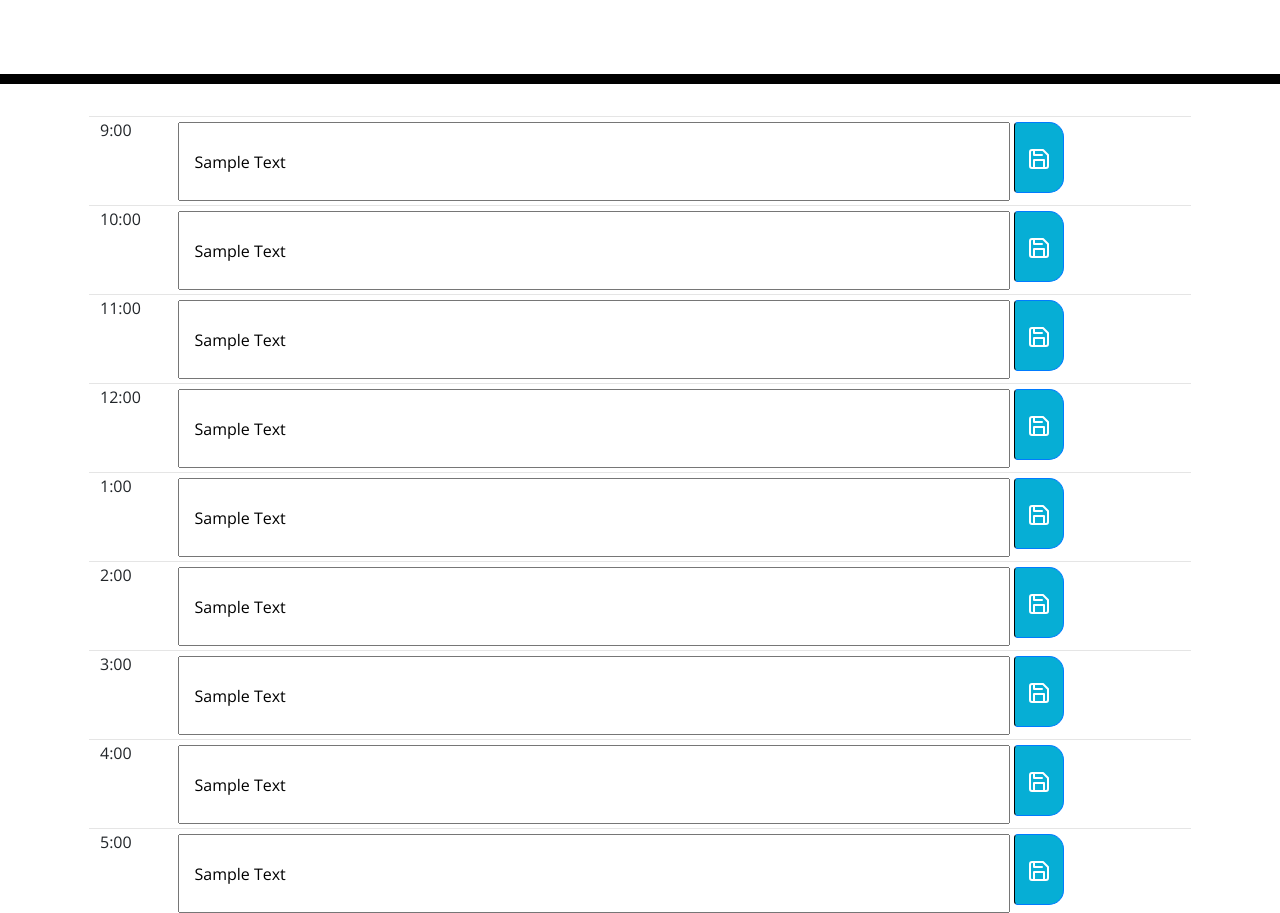
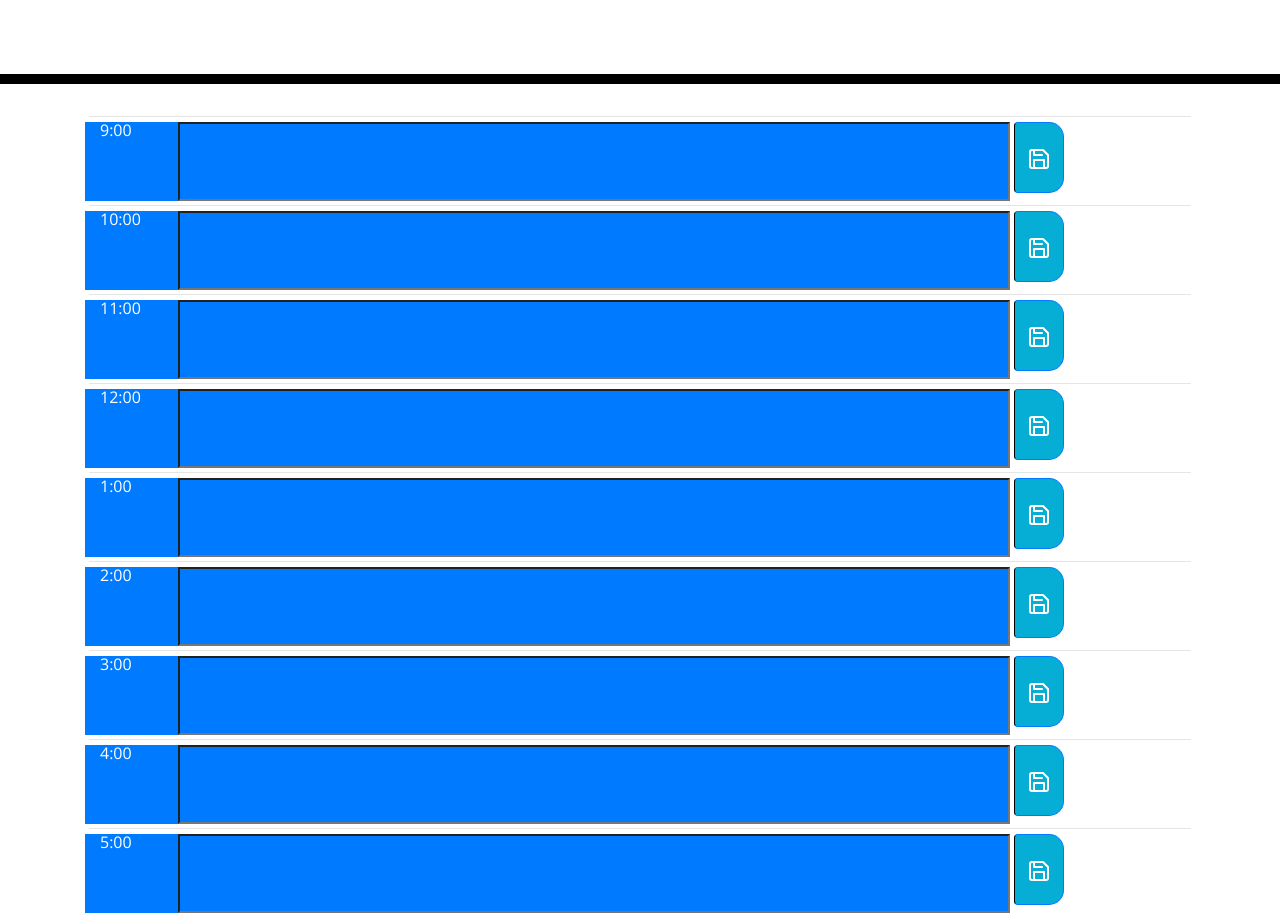
Before and after one commit to SeanWalmer/HW5-Day_Planner, a plain HTML site: page index.html in a window 1280 px wide. Shown: the part 220-1133 px from the top of the page. Drawn offline with nearby package versions, Linux system fonts and the light colour scheme.

Commit message:
Added the color render functionallity. commented out all debug console.logs. removed test folder. removed class read me. edited read me with brief overview.

```diff
--- a/index.html
+++ b/index.html
@@ -35,8 +35,8 @@
 
         <!-- 9:00 -->
         <div class="row m-0" id="nine">
-            <p class="col-sm-1 mb-0" value="9">9:00</p>
-            <input type="event" class="col-sm-9 mr-1 form" id="event1" value="Sample Text">
+            <p class="col-sm-1 mb-0 bg-primary" value="9">9:00</p>
+            <input type="event" class="col-sm-9 mr-1 form bg-primary" id="event1" value="">
             <button type="submit" class="btn btn-primary mb-2 saveBtn" id="button1"><svg xmlns="http://www.w3.org/2000/svg" width="24" height="24" viewBox="0 0 24 24" fill="none" stroke="currentColor" stroke-width="2" stroke-linecap="round" stroke-linejoin="round" class="feather feather-save"><path d="M19 21H5a2 2 0 0 1-2-2V5a2 2 0 0 1 2-2h11l5 5v11a2 2 0 0 1-2 2z"></path><polyline points="17 21 17 13 7 13 7 21"></polyline><polyline points="7 3 7 8 15 8"></polyline></svg></button>
         </div>
 
@@ -44,8 +44,8 @@
 
         <!-- 10:00 -->
         <div class="row m-0" id="ten">
-            <p class="col-md-1 mb-0">10:00</p>
-            <input type="event" class="col-md-9 mr-1 form" id="event2" value="Sample Text">
+            <p class="col-md-1 mb-0" value="10">10:00</p>
+            <input type="event" class="col-md-9 mr-1 form" id="event2" value="">
             <button type="submit" class="btn btn-primary mb-2 saveBtn" id="button2"><svg xmlns="http://www.w3.org/2000/svg" width="24" height="24" viewBox="0 0 24 24" fill="none" stroke="currentColor" stroke-width="2" stroke-linecap="round" stroke-linejoin="round" class="feather feather-save"><path d="M19 21H5a2 2 0 0 1-2-2V5a2 2 0 0 1 2-2h11l5 5v11a2 2 0 0 1-2 2z"></path><polyline points="17 21 17 13 7 13 7 21"></polyline><polyline points="7 3 7 8 15 8"></polyline></svg></button>
         </div>
 
@@ -53,8 +53,8 @@
 
         <!-- 11:00 -->
         <div class="row m-0" id="eleven">
-            <p class="col-md-1 mb-0">11:00</p>
-            <input type="event" class="col-md-9 mr-1 form" id="event3" value="Sample Text">
+            <p class="col-md-1 mb-0" value="11">11:00</p>
+            <input type="event" class="col-md-9 mr-1 form" id="event3" value="">
             <button type="submit" class="btn btn-primary mb-2 saveBtn" id="button3"><svg xmlns="http://www.w3.org/2000/svg" width="24" height="24" viewBox="0 0 24 24" fill="none" stroke="currentColor" stroke-width="2" stroke-linecap="round" stroke-linejoin="round" class="feather feather-save"><path d="M19 21H5a2 2 0 0 1-2-2V5a2 2 0 0 1 2-2h11l5 5v11a2 2 0 0 1-2 2z"></path><polyline points="17 21 17 13 7 13 7 21"></polyline><polyline points="7 3 7 8 15 8"></polyline></svg></button>
         </div>
 
@@ -62,8 +62,8 @@
 
         <!-- 12:00 -->
         <div class="row m-0" id="twelve">
-            <p class="col-md-1 mb-0">12:00</p>
-            <input type="event" class="col-md-9 mr-1 form" id="event4" value="Sample Text">
+            <p class="col-md-1 mb-0" value="12">12:00</p>
+            <input type="event" class="col-md-9 mr-1 form" id="event4" value="">
             <button type="submit" class="btn btn-primary mb-2 saveBtn" id="button4"><svg xmlns="http://www.w3.org/2000/svg" width="24" height="24" viewBox="0 0 24 24" fill="none" stroke="currentColor" stroke-width="2" stroke-linecap="round" stroke-linejoin="round" class="feather feather-save"><path d="M19 21H5a2 2 0 0 1-2-2V5a2 2 0 0 1 2-2h11l5 5v11a2 2 0 0 1-2 2z"></path><polyline points="17 21 17 13 7 13 7 21"></polyline><polyline points="7 3 7 8 15 8"></polyline></svg></button>
         </div>
 
@@ -71,8 +71,8 @@
 
         <!-- 1:00 -->
         <div class="row m-0" id="one">
-            <p class="col-md-1 mb-0">1:00</p>
-            <input type="event" class="col-md-9 mr-1 form" id="event5" value="Sample Text">
+            <p class="col-md-1 mb-0" value="13">1:00</p>
+            <input type="event" class="col-md-9 mr-1 form" id="event5" value="">
             <button type="submit" class="btn btn-primary mb-2 saveBtn" id="button5"><svg xmlns="http://www.w3.org/2000/svg" width="24" height="24" viewBox="0 0 24 24" fill="none" stroke="currentColor" stroke-width="2" stroke-linecap="round" stroke-linejoin="round" class="feather feather-save"><path d="M19 21H5a2 2 0 0 1-2-2V5a2 2 0 0 1 2-2h11l5 5v11a2 2 0 0 1-2 2z"></path><polyline points="17 21 17 13 7 13 7 21"></polyline><polyline points="7 3 7 8 15 8"></polyline></svg></button>
         </div>
 
@@ -80,8 +80,8 @@
 
         <!-- 2:00 -->
         <div class="row m-0" id="two">
-            <p class="col-md-1 mb-0">2:00</p>
-            <input type="event" class="col-md-9 mr-1 form" id="event6" value="Sample Text">
+            <p class="col-md-1 mb-0" value="14">2:00</p>
+            <input type="event" class="col-md-9 mr-1 form" id="event6" value="">
             <button type="submit" class="btn btn-primary mb-2 saveBtn" id="button6"><svg xmlns="http://www.w3.org/2000/svg" width="24" height="24" viewBox="0 0 24 24" fill="none" stroke="currentColor" stroke-width="2" stroke-linecap="round" stroke-linejoin="round" class="feather feather-save"><path d="M19 21H5a2 2 0 0 1-2-2V5a2 2 0 0 1 2-2h11l5 5v11a2 2 0 0 1-2 2z"></path><polyline points="17 21 17 13 7 13 7 21"></polyline><polyline points="7 3 7 8 15 8"></polyline></svg></button>
         </div>
 
@@ -89,8 +89,8 @@
 
         <!-- 3:00 -->
         <div class="row m-0" id="three">
-            <p class="col-md-1 mb-0">3:00</p>
-            <input type="event" class="col-md-9 mr-1 form" id="event7" value="Sample Text">
+            <p class="col-md-1 mb-0" value="15">3:00</p>
+            <input type="event" class="col-md-9 mr-1 form" id="event7" value="">
             <button type="submit" class="btn btn-primary mb-2 saveBtn" id="button7"><svg xmlns="http://www.w3.org/2000/svg" width="24" height="24" viewBox="0 0 24 24" fill="none" stroke="currentColor" stroke-width="2" stroke-linecap="round" stroke-linejoin="round" class="feather feather-save"><path d="M19 21H5a2 2 0 0 1-2-2V5a2 2 0 0 1 2-2h11l5 5v11a2 2 0 0 1-2 2z"></path><polyline points="17 21 17 13 7 13 7 21"></polyline><polyline points="7 3 7 8 15 8"></polyline></svg></button>
         </div>
 
@@ -98,8 +98,8 @@
 
         <!-- 4:00 -->
         <div class="row m-0" id="four">
-            <p class="col-md-1 mb-0">4:00</p>
-            <input type="event" class="col-md-9 mr-1 form" id="event8" value="Sample Text">
+            <p class="col-md-1 mb-0" value="16">4:00</p>
+            <input type="event" class="col-md-9 mr-1 form" id="event8" value="">
             <button type="submit" class="btn btn-primary mb-2 saveBtn" id="button8"><svg xmlns="http://www.w3.org/2000/svg" width="24" height="24" viewBox="0 0 24 24" fill="none" stroke="currentColor" stroke-width="2" stroke-linecap="round" stroke-linejoin="round" class="feather feather-save"><path d="M19 21H5a2 2 0 0 1-2-2V5a2 2 0 0 1 2-2h11l5 5v11a2 2 0 0 1-2 2z"></path><polyline points="17 21 17 13 7 13 7 21"></polyline><polyline points="7 3 7 8 15 8"></polyline></svg></button>
         </div>
 
@@ -107,8 +107,8 @@
 
         <!-- 5:00 -->
         <div class="row m-0" id="five">
-            <p class="col-md-1 mb-0">5:00</p>
-            <input type="event" class="col-md-9 mr-1 form" id="event9" value="Sample Text">
+            <p class="col-md-1 mb-0" value="17">5:00</p>
+            <input type="event" class="col-md-9 mr-1 form" id="event9" value="">
             <button type="submit" class="btn btn-primary mb-2 saveBtn" id="button9"><svg xmlns="http://www.w3.org/2000/svg" width="24" height="24" viewBox="0 0 24 24" fill="none" stroke="currentColor" stroke-width="2" stroke-linecap="round" stroke-linejoin="round" class="feather feather-save"><path d="M19 21H5a2 2 0 0 1-2-2V5a2 2 0 0 1 2-2h11l5 5v11a2 2 0 0 1-2 2z"></path><polyline points="17 21 17 13 7 13 7 21"></polyline><polyline points="7 3 7 8 15 8"></polyline></svg></button>
         </div>
 
--- a/script.js
+++ b/script.js
@@ -1,17 +1,18 @@
 // sets date at top of page and grabs time for use later
 var dateGrab = new Date().toString();
 var dateArray = dateGrab.split(" ");
+// seperates time from date and pulls out just numbers for conparison in rendering colors
 var time = dateArray[4].match(/\d+/g).map(Number);
-console.log(time);
-var events
+// console.log(time);
+var events;
 
 
-$("#currentDay").text(dateArray[0] + ", " + dateArray[1] + " " + dateArray[2])
+$("#currentDay").text(dateArray[0] + ", " + dateArray[1] + " " + dateArray[2]);
 
 
 // render events to page or create storage for events if no event array exists
 function renderEvents(){
-    events = JSON.parse(localStorage.getItem("events"))
+    events = JSON.parse(localStorage.getItem("events"));
 
     if( events === null){
         events = [{
@@ -53,7 +54,8 @@ function renderEvents(){
         ];
         localStorage.setItem("events", JSON.stringify(events));
     } else{
-        console.log("local storage exists so I render events to page");
+        // if local storage exists it has been set to events var and is rendered to page.
+        // console.log("local storage exists so I render events to page");
         for(var i = 0; i < events.length; i++){
             $("#event"+(i+1)).attr("value", events[i].event);
         };
@@ -62,14 +64,51 @@ function renderEvents(){
 
 renderEvents();
 
+
+// function renders colors by comparing hour to time value in p tag of each section
+// values are set to 24 hour time to match given time by browser
+function renderColors(){
+    for(var i = 0; i < events.length; i++){
+        var selector = $("#event"+(i+1));
+
+        if(selector[0].previousElementSibling.attributes[1].value < time[0]){
+
+            selector[0].classList.add("bg-secondary");
+            selector[0].previousElementSibling.classList.add("bg-secondary");
+            selector[0].classList.add("text-white");
+            selector[0].previousElementSibling.classList.add("text-white");
+
+        }else if(selector[0].previousElementSibling.attributes[1].value == time[0]){
+
+            selector[0].classList.add("bg-success");
+            selector[0].previousElementSibling.classList.add("bg-success");
+            selector[0].classList.add("text-white");
+            selector[0].previousElementSibling.classList.add("text-white");
+
+
+        }else{
+
+            selector[0].classList.add("bg-primary");
+            selector[0].previousElementSibling.classList.add("bg-primary");
+            selector[0].classList.add("text-white");
+            selector[0].previousElementSibling.classList.add("text-white");
+
+
+        };
+        // debug colsole log to make sure I know which paths to grab
+        // console.log(selector);
+    };
+};
+
+renderColors();
+
 // event listener for save buttons
 $(".btn").click(function(){
-    // console.log("you clicked a save button");
     var btnNum = this.id.match(/\d+/g).map(Number);
-    console.log("you clicked save button " + btnNum[0]);
-    console.log("you saved '" + this.previousElementSibling.value +"' to position " + (btnNum-1) + "in events array.")
+    // console.log("you clicked save button " + btnNum[0]);
+    // console.log("you saved '" + this.previousElementSibling.value +"' to position " + (btnNum-1) + "in events array.");
     events[btnNum - 1].event = this.previousElementSibling.value;
-    console.log(events)
-    console.log("saving to local storage")
+    // console.log(events);
+    // console.log("saving to local storage");
     localStorage.setItem("events", JSON.stringify(events));
-})
+});
```
Also changed, not shown: tests/test.html (deleted, +0 -30 lines), tests/test.js (deleted), 2 other files.
